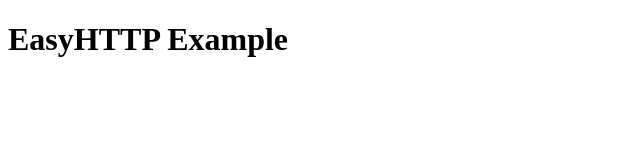
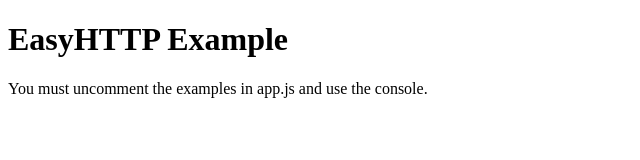
Before and after one commit to alex-pek10/easyhttp-ajax-api, a plain HTML site: page index.html in a window 1280 px wide. Shown: the whole page, without its empty margins (0-640 px from the left). Drawn offline with Linux system fonts and the light colour scheme; no server answers.

Commit message:
Add instruction paragraph

```diff
--- a/index.html
+++ b/index.html
@@ -7,6 +7,7 @@
 </head>
 <body>
   <h1>EasyHTTP Example</h1>
+  <p>You must uncomment the examples in app.js and use the console.</p>
 
   <script src="easyhttp.js"></script>
   <script src="app.js"></script>
```
